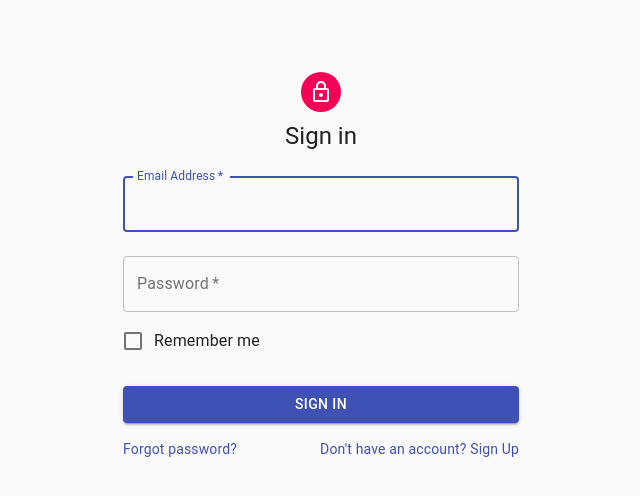
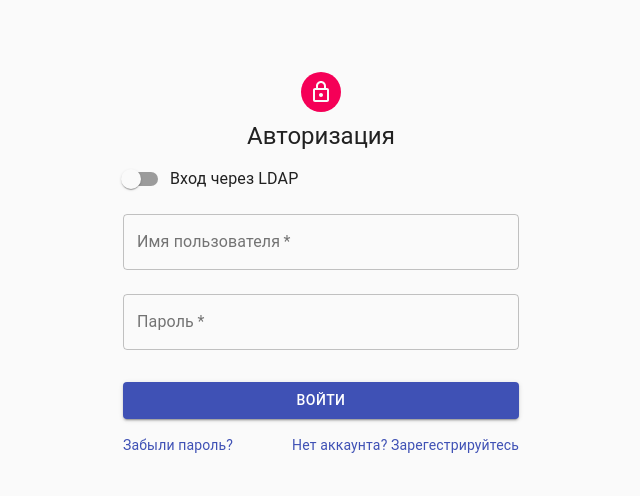
Before and after one commit to Arsainos/fluffy-risk, a React (Create React App) app in the folder client/: page /signin in a window 1280 px wide. Shown: the top 496 px of the page, without its empty margins (319-959 px from the left). Built offline with nearby package versions, Linux system fonts and the light colour scheme.

Commit message:
<client> auth page modification and error response

```diff
--- a/client/src/Hooks/useAuthProvider/useAuthProvider.jsx
+++ b/client/src/Hooks/useAuthProvider/useAuthProvider.jsx
@@ -4,6 +4,7 @@ import useRouter from '../useRouter/useRouter';
 
 export default function useAuthProvider() {
     const [user, setUser] = useState(null);
+    const [error, setError] = useState(null);
     const router = useRouter();
 
   // Wrap any web methods to signin user
@@ -11,9 +12,22 @@ export default function useAuthProvider() {
   const signin = (email, password) => {
     if(email === 'admin' && password === 'admin') {
         setUser({id:1, name:'admin'});
+        setError(null);
         router.push('/Home');
     } else {
+        setError('Не верно указан логин или пароль');
         setUser(false);
+    }
+  };
+
+  const ldapSignin = (domain, user, password) => {
+    if(domain === 'test' && user === 'admin' && password === 'admin') {
+      setUser({id:1, name:'admin'});
+      setError(null);
+      router.push('/Home');
+    } else {
+      setError('Не верно указан логин, пароль или название AD')
+      setUser(false);
     }
   };
 
@@ -38,7 +52,9 @@ export default function useAuthProvider() {
   // Return the user object and auth methods
   return {
     user,
+    error,
     signin,
+    ldapSignin,
     signup,
     signout,
     sendPasswordResetEmail,
--- a/client/src/containers/Auth/auth.jsx
+++ b/client/src/containers/Auth/auth.jsx
@@ -1,20 +1,24 @@
 import React from 'react';
+
+// import components and functions from naterial-ui
 import Avatar from '@material-ui/core/Avatar';
 import Button from '@material-ui/core/Button';
 import CssBaseline from '@material-ui/core/CssBaseline';
 import TextField from '@material-ui/core/TextField';
-import FormControlLabel from '@material-ui/core/FormControlLabel';
-import Checkbox from '@material-ui/core/Checkbox';
 import Link from '@material-ui/core/Link';
 import Grid from '@material-ui/core/Grid';
 import LockOutlinedIcon from '@material-ui/icons/LockOutlined';
 import Typography from '@material-ui/core/Typography';
 import { makeStyles } from '@material-ui/core/styles';
 import Container from '@material-ui/core/Container';
+import FormControlLabel from '@material-ui/core/FormControlLabel';
+import Switch from '@material-ui/core/Switch';
 
 // import hooks
 import useAuth from '../../Hooks/useAuth/useAuth';
+import { useState } from 'react';
 
+// component styles
 const useStyles = makeStyles((theme) => ({
   paper: {
     marginTop: theme.spacing(8),
@@ -33,11 +37,144 @@ const useStyles = makeStyles((theme) => ({
   submit: {
     margin: theme.spacing(3, 0, 2),
   },
+  errorText: {
+    color: 'red',
+  }
 }));
 
 export default function SignIn() {
+  const [state,setState] = useState({ldapToogle:false});
+  const [TextFieldsInputs, setTextFieldInputs] = useState({
+    ldapName: '',
+    ldapUser: '',
+    ldapPassword: '',
+    user: '',
+    password: ''
+  });
+
   const classes = useStyles();
   const auth = useAuth();
+
+  const handleToogle = (event) => {
+    setState({...state, [event.target.name]: event.target.checked})
+  }
+
+  const handleTextInputChange = (event) => {
+    setTextFieldInputs({...TextFieldsInputs, [event.target.name]: event.target.value});
+  }
+
+  const formContent = state.ldapToogle ? (
+    <React.Fragment>
+      <TextField
+        variant="outlined"
+        margin="normal"
+        required
+        fullWidth
+        id="ldapName"
+        label="Имя сервера AD"
+        name="ldapName"
+        autoComplete="ldapName"
+        autoFocus
+        value={TextFieldsInputs.ldapName}
+        onChange={handleTextInputChange}
+      />
+      <TextField
+        variant="outlined"
+        margin="normal"
+        required
+        fullWidth
+        id="ldapUser"
+        label="Имя пользователя в AD"
+        name="ldapUser"
+        autoComplete="ldapUser"
+        value={TextFieldsInputs.ldapUser}
+        onChange={handleTextInputChange}
+      />
+      <TextField
+        variant="outlined"
+        margin="normal"
+        required
+        fullWidth
+        name="ldapPassword"
+        label="Пароль из AD"
+        type="password"
+        id="lpadPassword"
+        autoComplete="ldapPassword"
+        value={TextFieldsInputs.ldapPassword}
+        onChange={handleTextInputChange}
+      />
+      <Button
+        fullWidth
+        variant="contained"
+        color="primary"
+        className={classes.submit}
+        onClick={() => auth.ldapSignin(TextFieldsInputs.ldapName, TextFieldsInputs.ldapUser, TextFieldsInputs.ldapPassword)}
+      >
+        Войти через AD
+      </Button>
+      <Grid container>
+        <Grid item xs>
+          <Link href="#" variant="body2">
+            Забыли пароль от AD?
+          </Link>
+        </Grid>
+        <Grid item>
+          <Link href="#" variant="body2">
+            {"Don't have an account? Sign Up"}
+          </Link>
+        </Grid>
+      </Grid>
+    </React.Fragment>
+  ) : (
+    <React.Fragment>
+    <TextField
+      variant="outlined"
+      margin="normal"
+      required
+      fullWidth
+      id="user"
+      label="Имя пользователя"
+      name="user"
+      autoComplete="user"
+      value={TextFieldsInputs.user}
+      onChange={handleTextInputChange}
+    />
+    <TextField
+      variant="outlined"
+      margin="normal"
+      required
+      fullWidth
+      name="password"
+      label="Пароль"
+      type="password"
+      id="password"
+      autoComplete="password"
+      value={TextFieldsInputs.password}
+      onChange={handleTextInputChange}
+    />
+    <Button
+      fullWidth
+      variant="contained"
+      color="primary"
+      className={classes.submit}
+      onClick={() => auth.signin(TextFieldsInputs.user, TextFieldsInputs.password)}
+    >
+      Войти
+    </Button>
+    <Grid container>
+      <Grid item xs>
+        <Link href="#" variant="body2">
+          Забыли пароль?
+        </Link>
+      </Grid>
+      <Grid item>
+        <Link href="#" variant="body2">
+          {"Нет аккаунта? Зарегестрируйтесь"}
+        </Link>
+      </Grid>
+    </Grid>
+  </React.Fragment>
+  )
 
   return (
     <Container component="main" maxWidth="xs">
@@ -47,56 +184,23 @@ export default function SignIn() {
           <LockOutlinedIcon />
         </Avatar>
         <Typography component="h1" variant="h5">
-          Sign in
+          Авторизация
         </Typography>
         <form className={classes.form} noValidate>
-          <TextField
-            variant="outlined"
-            margin="normal"
-            required
-            fullWidth
-            id="email"
-            label="Email Address"
-            name="email"
-            autoComplete="email"
-            autoFocus
+          {auth.error ?
+            <Grid container>
+              <Grid item xs>
+                <p className={classes.errorText}>
+                  {auth.error}
+                </p>
+              </Grid>
+            </Grid>
+           : null}
+          <FormControlLabel
+            control={<Switch checked={state.ldapToogle} onChange={handleToogle} name="ldapToogle" />}
+            label="Вход через LDAP"
           />
-          <TextField
-            variant="outlined"
-            margin="normal"
-            required
-            fullWidth
-            name="password"
-            label="Password"
-            type="password"
-            id="password"
-            autoComplete="current-password"
-          />
-          <FormControlLabel
-            control={<Checkbox value="remember" color="primary" />}
-            label="Remember me"
-          />
-          <Button
-            fullWidth
-            variant="contained"
-            color="primary"
-            className={classes.submit}
-            onClick={() => auth.signin('admin','admin')}
-          >
-            Sign In
-          </Button>
-          <Grid container>
-            <Grid item xs>
-              <Link href="#" variant="body2">
-                Forgot password?
-              </Link>
-            </Grid>
-            <Grid item>
-              <Link href="#" variant="body2">
-                {"Don't have an account? Sign Up"}
-              </Link>
-            </Grid>
-          </Grid>
+          {formContent}
         </form>
       </div>
     </Container>
```
